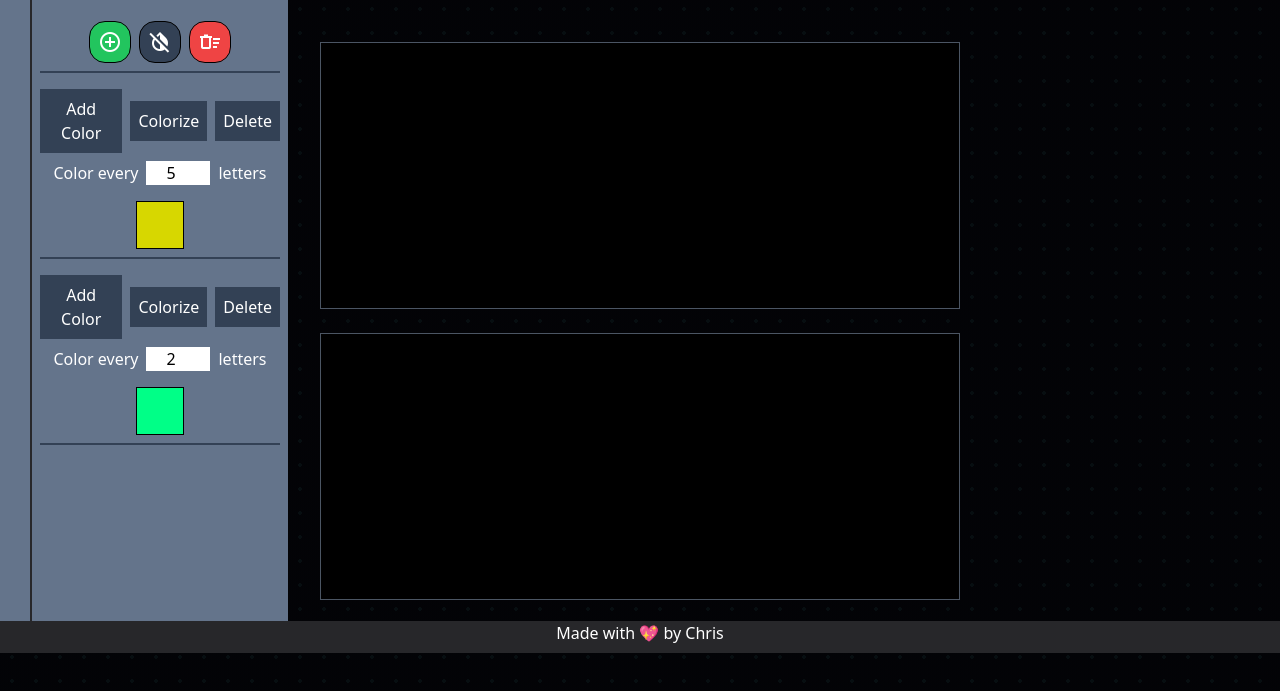
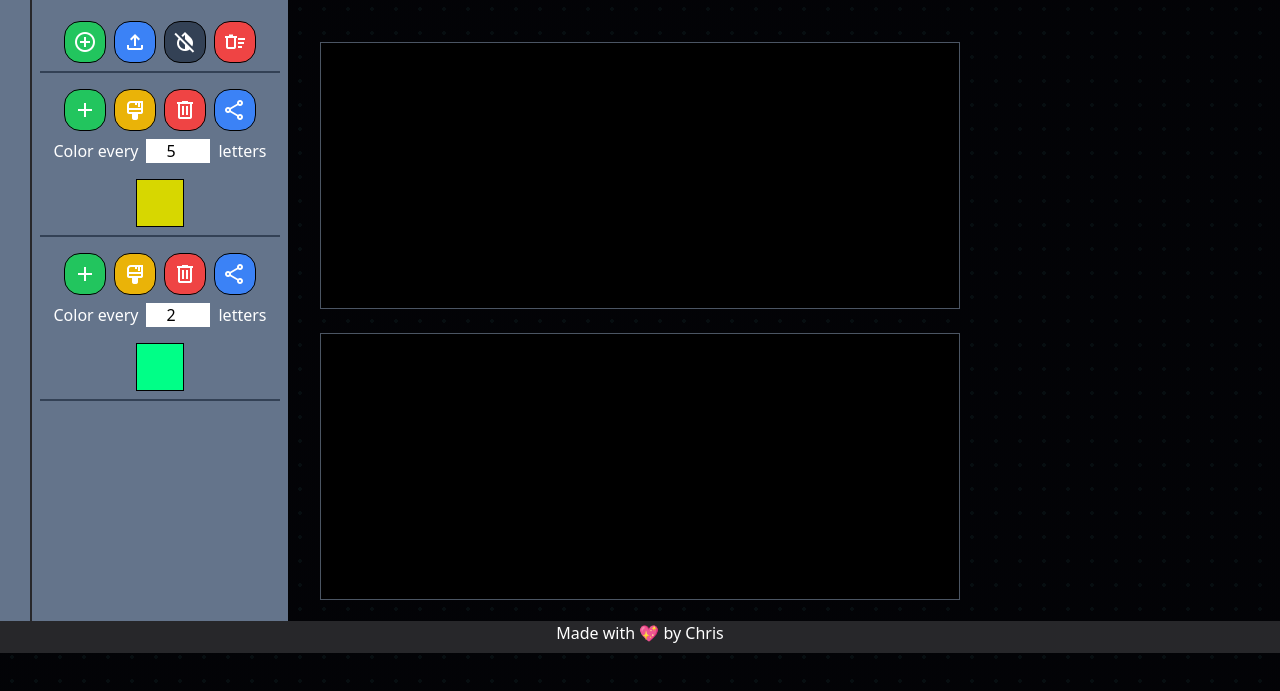
Before and after one commit to Sagelyyy/colorforge, an Astro site: page / in a window 1280 px wide. Shown: the part 147-838 px from the top of the page. Built offline with nearby package versions, Linux system fonts and the light colour scheme; Astro itself is replaced by a stand-in of ours.

Commit message:
Added basic sharing of single swatches, updated buttons in swatches to use the new button component

```diff
--- a/package.json
+++ b/package.json
@@ -14,6 +14,7 @@
     "@astrojs/tailwind": "^5.1.0",
     "@astrojs/vue": "^4.2.0",
     "astro": "^4.8.6",
+    "js-base64": "^3.7.7",
     "nanoid": "^5.0.7",
     "tailwindcss": "^3.4.3",
     "typescript": "^5.4.5",
--- a/src/components/SwatchColor.vue
+++ b/src/components/SwatchColor.vue
@@ -7,6 +7,8 @@ import {
 import { inject, type Ref } from "vue";
 import { applyColors } from "../utils/colorFunctions";
 import { saveToLocalStorage } from "../utils/store";
+import { Base64 } from "js-base64";
+import ButtonVue from "./ButtonVue.vue";
 
 defineProps<{
   swatches: SwatchInterface[];
@@ -95,31 +97,48 @@ function handleStep(e: Event, PaletteId: string) {
     }
   });
 }
+
+function handleShare(PaletteId: string) {
+  currentPalette?.value.forEach((Palette) => {
+    if (Palette.id === PaletteId) {
+      const encodedPalette = Base64.encode(JSON.stringify(Palette));
+      navigator.clipboard.writeText(encodedPalette);
+    }
+  });
+}
 </script>
 
 <template>
   <div class="flex flex-col gap-2 justify-center">
     <div class="flex gap-2 justify-center">
-      <button
-        class="self-center bg-slate-700 p-2"
-        @click="handleClick('add', undefined, swatches)"
-      >
-        Add Color
-      </button>
-      <button
-        @click="handleColorize(currentIndex)"
-        class="self-center bg-slate-700 p-2"
-      >
-        Colorize
-      </button>
-      <button
-        class="self-center bg-slate-700 p-2"
-        @click="
-          handleClick('delete', currentPalette![currentIndex].id, swatches)
-        "
-      >
-        Delete
-      </button>
+      <ButtonVue
+        :click="() => handleClick('add', undefined, swatches)"
+        :bg-color="'bg-green-500'"
+        :hover-color="'hover:bg-green-600'"
+        :material-icon="`add`"
+        :hover-text="'Add color'"
+      />
+      <ButtonVue
+        :click="() => handleColorize(currentIndex)"
+        :bg-color="'bg-yellow-500'"
+        :hover-color="'hover:bg-yellow-600'"
+        :material-icon="`format_paint`"
+        :hover-text="'Color text'"
+      />
+      <ButtonVue
+        :click="() => handleClick('delete', currentPalette![currentIndex].id, swatches)"
+        :bg-color="'bg-red-500'"
+        :hover-color="'hover:bg-red-600'"
+        :material-icon="`delete`"
+        :hover-text="'Delete swatch'"
+      />
+      <ButtonVue
+        :click="() => handleShare(currentPalette![currentIndex].id)"
+        :bg-color="'bg-blue-500'"
+        :hover-color="'hover:bg-blue-600'"
+        :material-icon="`share`"
+        :hover-text="'Share swatch'"
+      />
     </div>
     <span class="self-center text-center flex gap-2 justify-center"
       >Color every
--- a/src/components/SwatchModal.vue
+++ b/src/components/SwatchModal.vue
@@ -6,6 +6,7 @@ import SwatchColor from "./SwatchColor.vue";
 import { nanoid } from "nanoid";
 import { saveToLocalStorage } from "../utils/store";
 import ButtonVue from "./ButtonVue.vue";
+import { Base64 } from "js-base64";
 const Palettes = inject<Ref<PaletteInterface[]>>("currentPalette");
 
 defineProps<{
@@ -24,6 +25,19 @@ function clearPalettes() {
   ("clearPalettes");
   Palettes!.value = [];
   saveToLocalStorage("Palettes", Palettes!.value);
+}
+
+function importPalette() {
+  navigator.clipboard.readText().then((text) => {
+    if (Base64.isValid(text)) {
+      const newPalette = JSON.parse(Base64.decode(text));
+      newPalette.id = nanoid();
+      Palettes?.value.push(newPalette);
+      saveToLocalStorage("Palettes", Palettes!.value);
+    } else {
+      alert("Invalid palette string");
+    }
+  });
 }
 </script>
 
@@ -60,6 +74,13 @@ function clearPalettes() {
           :hoverText="'Add new palette'"
         />
         <ButtonVue
+          :click="() => importPalette()"
+          :bgColor="'bg-blue-500'"
+          :hoverColor="'hover:bg-blue-600'"
+          :materialIcon="'file_upload'"
+          :hoverText="'Import swatch from clipboard'"
+        />
+        <ButtonVue
           :click="() => handleRemove()"
           :bgColor="'bg-slate-700'"
           :hoverColor="'hover:bg-slate-800'"
```
Also changed, not shown: 1 other file.
